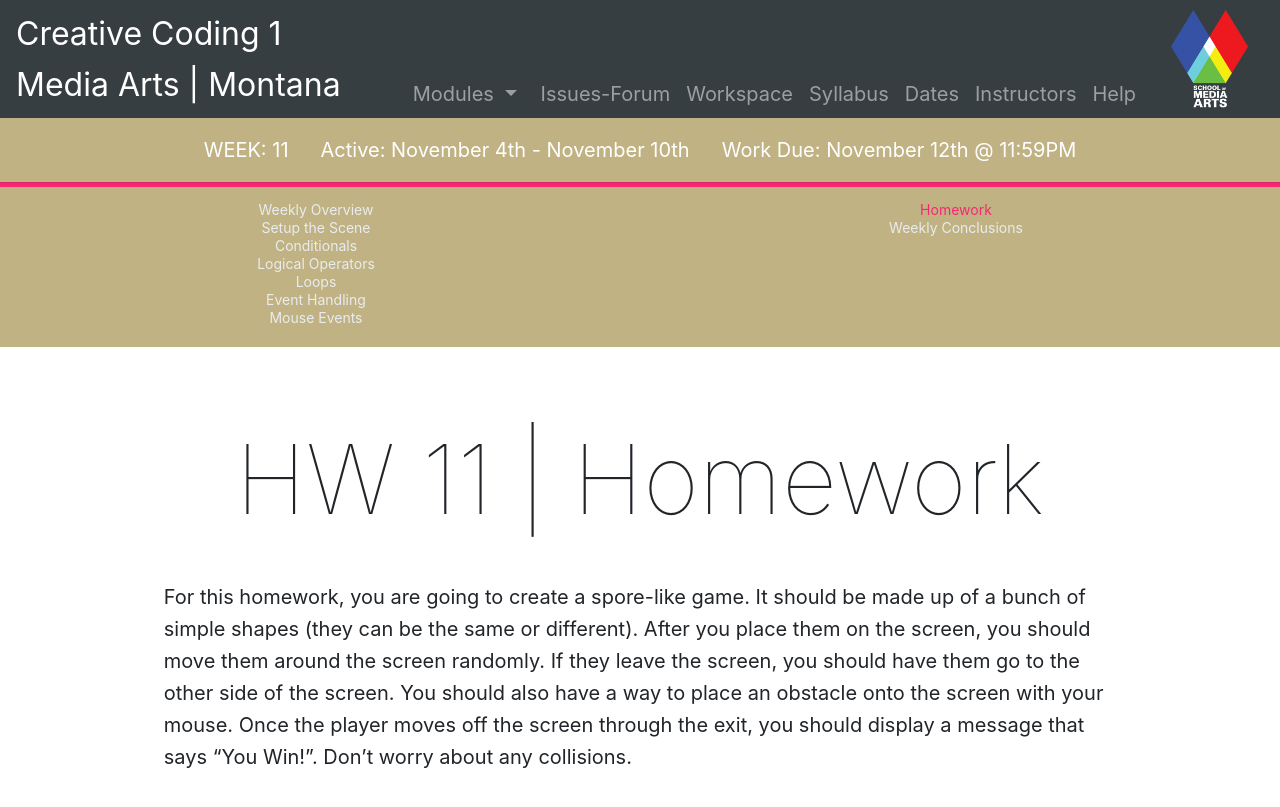
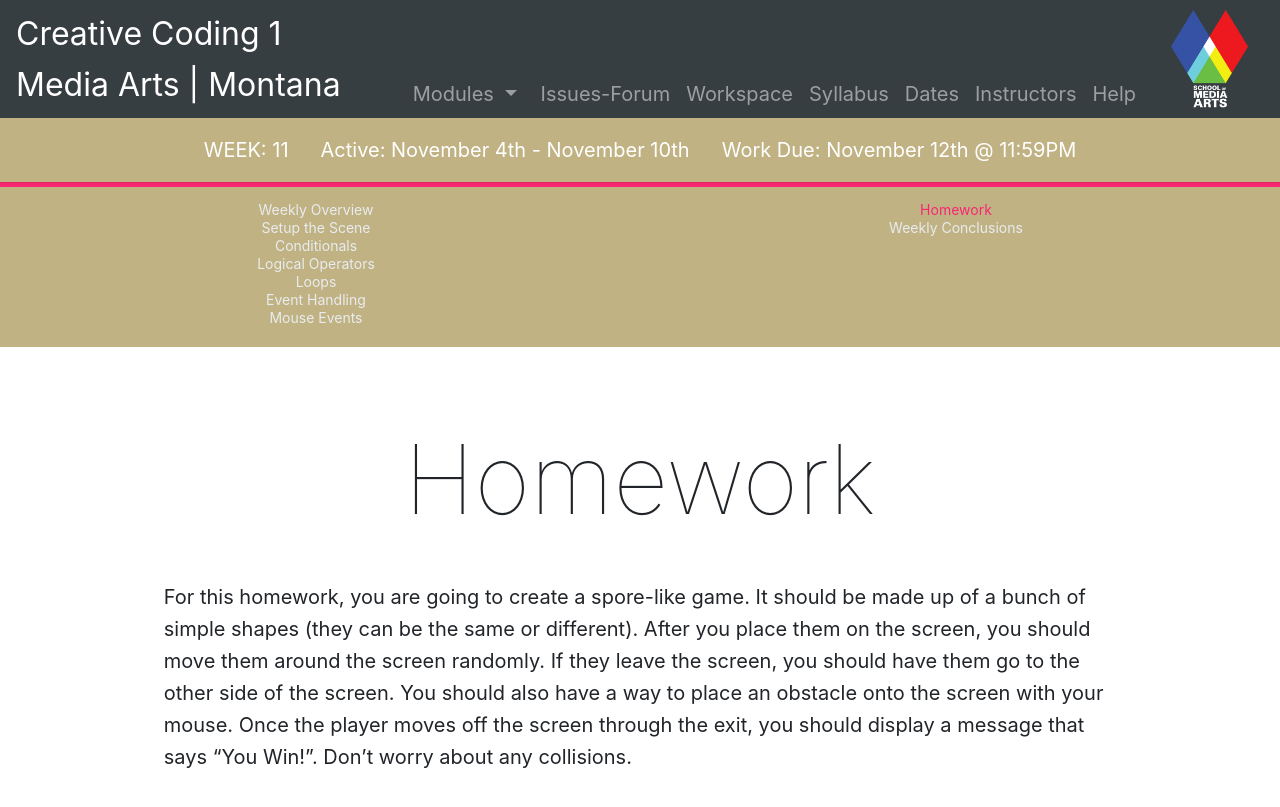
Before and after one commit to Montana-Media-Arts/creative-coding-1-Fall2019, a Jekyll site: the page built from modules/week-11/_posts/2017-02-10-homework.md, in a window 1280 px wide and 900 px high. Shown: the top 807 px of the window. Built offline with Jekyll 4.4.1, drawn with Linux system fonts in a browser that asks for light colours; nearby versions of some CDN libraries.

Commit message:
Update 2017-02-10-homework.md

```diff
--- a/modules/week-11/_posts/2017-02-10-homework.md
+++ b/modules/week-11/_posts/2017-02-10-homework.md
@@ -4,7 +4,7 @@ module: 11
 jotted: false
 ---
 
-# HW 11 | Homework
+# Homework
 
 For this homework, you are going to create a spore-like game.  It should be made up of a bunch of simple shapes (they can be the same or different).  After you place them on the screen, you should move them around the screen randomly. If they leave the screen, you should have them go to the other side of the screen.  You should also have a way to place an obstacle onto the screen with your mouse.  Once the player moves off the screen through the exit, you should display a message that says "You Win!".  Don't worry about any collisions.
 
```
